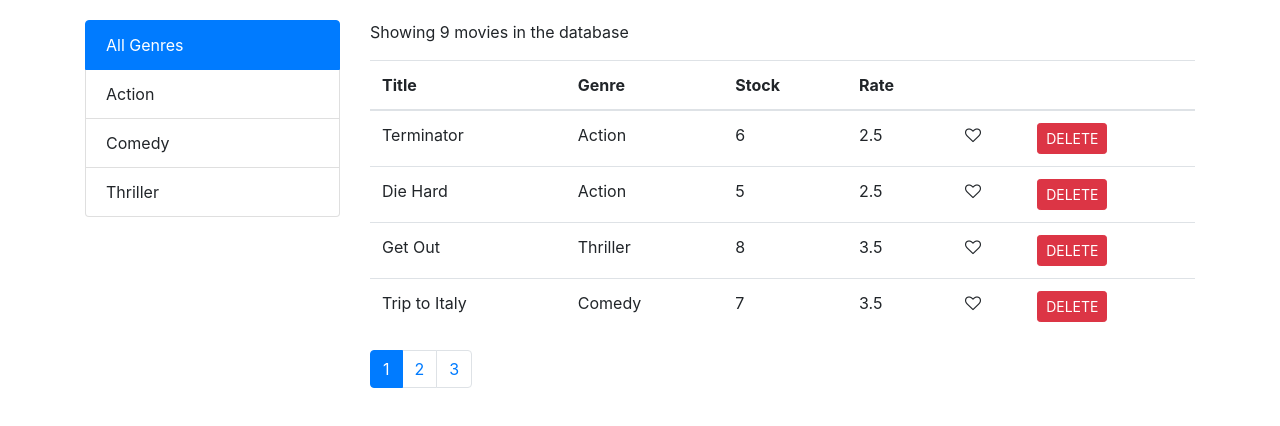
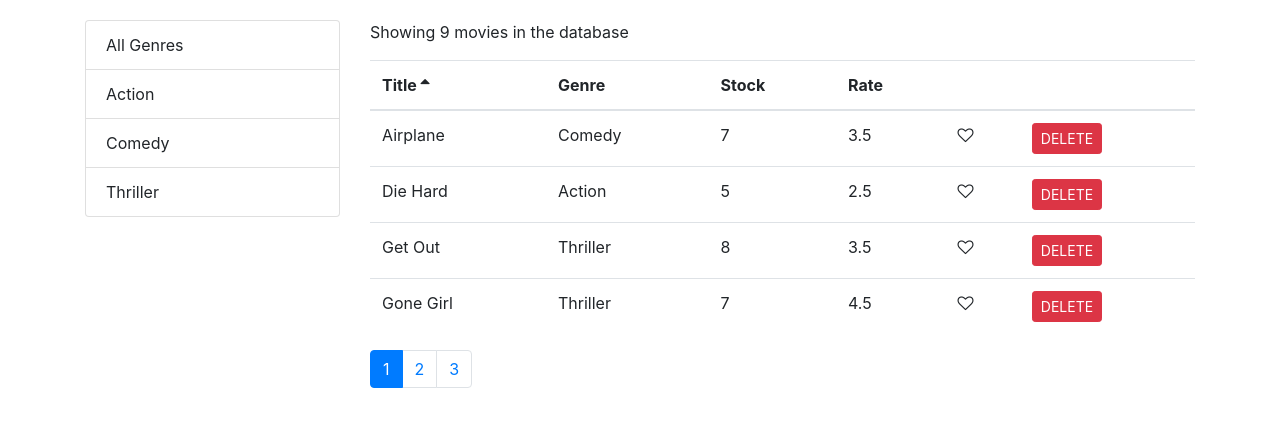
Before and after one commit to calvadoz/calvidoz, a React (Create React App) app: page / in a window 1280 px wide. Shown: the top 426 px of the page. Built offline with nearby package versions, Linux system fonts and the light colour scheme.

Commit message:
Refactoring and clean up

```diff
--- a/src/components/common/filter.jsx
+++ b/src/components/common/filter.jsx
@@ -1,9 +1,12 @@
 import React from "react";
 
-const Filter = (props) => {
-  const { items, textProperty, valueProperty, selectedItem, onItemSelect } =
-    props;
-
+const Filter = ({
+  items,
+  textProperty,
+  valueProperty,
+  selectedItem,
+  onItemSelect,
+}) => {
   return (
     <ul className="list-group">
       {items.map((item) => (
--- a/src/components/common/like.jsx
+++ b/src/components/common/like.jsx
@@ -1,10 +1,9 @@
-const Like = (props) => {
-  const { isLiked } = props;
+const Like = ({ isLiked, onClick }) => {
   return (
     <span
       style={{ cursor: "pointer" }}
       className={`fa ${isLiked ? "fa-heart" : "fa-heart-o"}`}
-      onClick={props.onClick}
+      onClick={onClick}
     ></span>
   );
 };
--- a/src/components/common/pagination.jsx
+++ b/src/components/common/pagination.jsx
@@ -2,8 +2,7 @@
 import PropTypes from "prop-types";
 import _ from "lodash";
 
-const Pagination = (props) => {
-  const { itemsCount, pageSize, currentPage, onPageChange } = props;
+const Pagination = ({ itemsCount, pageSize, currentPage, onPageChange }) => {
   const pagesCount = Math.ceil(itemsCount / pageSize);
   if (pagesCount === 1) return null;
   const pages = _.range(1, pagesCount + 1);
--- /dev/null
+++ b/src/components/common/table.jsx
@@ -0,0 +1,14 @@
+import React from "react";
+import TableHeader from "./tableHeader";
+import TableBody from "./tableBody";
+
+const Table = ({ columns, sortColumn, onSort, data }) => {
+  return (
+    <table className="table">
+      <TableHeader columns={columns} sortColumn={sortColumn} onSort={onSort} />
+      <TableBody data={data} columns={columns} />
+    </table>
+  );
+};
+
+export default Table;
--- /dev/null
+++ b/src/components/common/tableBody.jsx
@@ -0,0 +1,32 @@
+import React, { Component } from "react";
+import _ from "lodash";
+
+class TableBody extends Component {
+  renderCell = (item, column) => {
+    if (column.content) return column.content(item);
+    return _.get(item, column.path);
+  };
+
+  createKey = (item, column) => {
+    return item._id + (column.path || column.key);
+  };
+
+  render() {
+    const { data, columns } = this.props;
+    return (
+      <tbody>
+        {data.map((item) => (
+          <tr key={item._id}>
+            {columns.map((column) => (
+              <td key={this.createKey(item, column)}>
+                {this.renderCell(item, column)}
+              </td>
+            ))}
+          </tr>
+        ))}
+      </tbody>
+    );
+  }
+}
+
+export default TableBody;
--- /dev/null
+++ b/src/components/common/tableHeader.jsx
@@ -0,0 +1,44 @@
+import React, { Component } from "react";
+
+// columns: array
+// sortColumn
+// onSort
+class TableHeader extends Component {
+  raiseSort = (path) => {
+    const sortColumn = { ...this.props.sortColumn };
+    if (sortColumn.path === path)
+      sortColumn.order = sortColumn.order === "asc" ? "desc" : "asc";
+    else {
+      sortColumn.path = path;
+      sortColumn.order = "asc";
+    }
+    this.props.onSort(sortColumn);
+  };
+
+  renderSortIcon = (column) => {
+    const { sortColumn } = this.props;
+    if (column.path !== sortColumn.path) return null;
+    if (sortColumn.order === "asc") return <i className="fa fa-sort-asc" />;
+    return <i className="fa fa-sort-desc" />;
+  };
+
+  render() {
+    return (
+      <thead>
+        <tr>
+          {this.props.columns.map((column) => (
+            <th
+              className="clickable"
+              key={column.path || column.key}
+              onClick={() => this.raiseSort(column.path)}
+            >
+              {column.label} {column.content ? "" : this.renderSortIcon(column)}
+            </th>
+          ))}
+        </tr>
+      </thead>
+    );
+  }
+}
+
+export default TableHeader;
--- a/src/components/movies.jsx
+++ b/src/components/movies.jsx
@@ -1,10 +1,13 @@
 import React, { Component } from "react";
 import { getMovies } from "../services/fakeMovieService";
 import { genres, getGenres } from "../services/fakeGenreService";
-import Like from "./common/like";
+import MoviesTable from "./moviesTable";
+
 import Pagination from "./common/pagination";
 import Filter from "./common/filter";
 import { paginate } from ".././utils/paginate";
+
+import _ from "lodash";
 
 class Movies extends Component {
   state = {
@@ -13,10 +16,11 @@
     selectedGenre: false,
     pageSize: 4,
     currentPage: 1,
+    sortColumn: { path: "title", order: "asc" },
   };
 
   componentDidMount() {
-    const genres = [{ name: "All Genres" }, ...getGenres()];
+    const genres = [{ _id: "", name: "All Genres" }, ...getGenres()];
     this.setState({ movies: getMovies(), genres });
   }
 
@@ -41,22 +45,37 @@
     this.setState({ selectedGenre: genre, currentPage: 1 });
   };
 
-  render() {
-    const { length: count } = this.state.movies;
+  handleSort = (sortColumn) => {
+    this.setState({ sortColumn });
+  };
+
+  getPagedData = () => {
     const {
       pageSize,
       currentPage,
       movies: allMovies,
-      genres,
       selectedGenre,
+      sortColumn,
     } = this.state;
-
-    if (count === 0) return <p>There is no movie in the database</p>;
     const filtered =
       selectedGenre && selectedGenre._id
         ? allMovies.filter((m) => m.genre._id === selectedGenre._id)
         : allMovies;
-    const movies = paginate(filtered, currentPage, pageSize);
+
+    const sorted = _.orderBy(filtered, [sortColumn.path], sortColumn.order);
+    const movies = paginate(sorted, currentPage, pageSize);
+
+    return { totalCount: filtered.length, data: movies };
+  };
+
+  render() {
+    const { length: count } = this.state.movies;
+    const { pageSize, currentPage, genres, selectedGenre, sortColumn } =
+      this.state;
+
+    if (count === 0) return <p>There is no movie in the database</p>;
+
+    const { totalCount, data: movies } = this.getPagedData();
 
     return (
       <React.Fragment>
@@ -70,51 +89,18 @@
           </div>
           <div className="col-md-9">
             <p>
-              Showing {filtered.length}{" "}
-              {filtered.length === 1 ? " movie" : " movies"} in the database
+              Showing {totalCount} {totalCount === 1 ? " movie" : " movies"} in
+              the database
             </p>
-
-            {count > 0 && (
-              <table className="table">
-                <thead>
-                  <tr>
-                    <th scope="col">Title</th>
-                    <th scope="col">Genre</th>
-                    <th scope="col">Stock</th>
-                    <th scope="col">Rate</th>
-                    <th scope="col"></th>
-                    <th scope="col"></th>
-                  </tr>
-                </thead>
-                <tbody>
-                  {movies.map((movie) => (
-                    <tr key={movie._id}>
-                      <td>{movie.title}</td>
-                      <td>{movie.genre.name}</td>
-                      <td>{movie.numberInStock}</td>
-                      <td>{movie.dailyRentalRate}</td>
-                      <td>
-                        <Like
-                          isLiked={movie.isLiked}
-                          onClick={() => this.handleLike(movie)}
-                        />
-                      </td>
-                      <td>
-                        <button
-                          style={{ textTransform: "uppercase" }}
-                          onClick={() => this.handleDelete(movie)}
-                          className="btn btn-danger btn-sm"
-                        >
-                          Delete
-                        </button>
-                      </td>
-                    </tr>
-                  ))}
-                </tbody>
-              </table>
-            )}
+            <MoviesTable
+              movies={movies}
+              sortColumn={sortColumn}
+              onLike={this.handleLike}
+              onDelete={this.handleDelete}
+              onSort={this.handleSort}
+            />
             <Pagination
-              itemsCount={filtered.length}
+              itemsCount={totalCount}
               pageSize={pageSize}
               currentPage={currentPage}
               onPageChange={this.handlePageChange}
--- /dev/null
+++ b/src/components/moviesTable.jsx
@@ -0,0 +1,48 @@
+import React, { Component } from "react";
+
+import Like from "./common/like";
+import Table from "./common/table";
+
+class MoviesTable extends Component {
+  columns = [
+    { path: "title", label: "Title" },
+    { path: "genre.name", label: "Genre" },
+    { path: "numberInStock", label: "Stock" },
+    { path: "dailyRentalRate", label: "Rate" },
+    {
+      key: "like",
+      content: (movie) => (
+        <Like
+          isLiked={movie.isLiked}
+          onClick={() => this.props.onLike(movie)}
+        />
+      ),
+    },
+    {
+      key: "delete",
+      content: (movie) => (
+        <button
+          style={{ textTransform: "uppercase" }}
+          onClick={() => this.props.onDelete(movie)}
+          className="btn btn-danger btn-sm"
+        >
+          Delete
+        </button>
+      ),
+    },
+  ];
+  render() {
+    const { movies, onSort, sortColumn } = this.props;
+
+    return (
+      <Table
+        columns={this.columns}
+        data={movies}
+        sortColumn={sortColumn}
+        onSort={onSort}
+      />
+    );
+  }
+}
+
+export default MoviesTable;
--- a/src/index.css
+++ b/src/index.css
@@ -12,3 +12,7 @@
   font-family: source-code-pro, Menlo, Monaco, Consolas, "Courier New",
     monospace;
 }
+
+.clickable {
+  cursor: pointer;
+}
```
